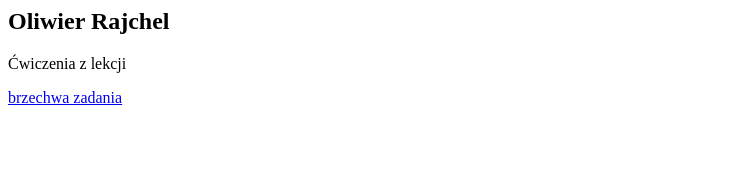
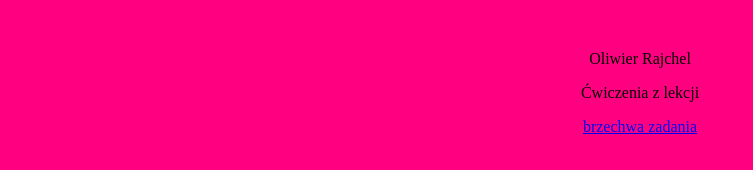
Before and after one commit to rajhell/lekcje, a plain HTML site: page index.html in a window 1280 px wide. Shown: the whole page, without its empty margins (0-753 px from the left). Drawn offline with Linux system fonts and the light colour scheme; files that its build step writes are made by us from their sources.

Commit message:
Update index.html

```diff
--- a/index.html
+++ b/index.html
@@ -1,3 +1,4 @@
+<LINK rel="stylesheet" href="style.css" type="text/css"
 <h2> Oliwier Rajchel </h2>
 <p> Ćwiczenia z lekcji </p>
 
```
